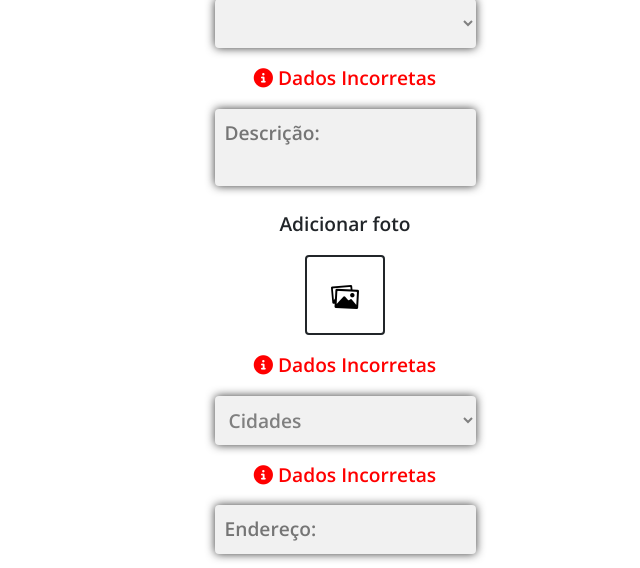
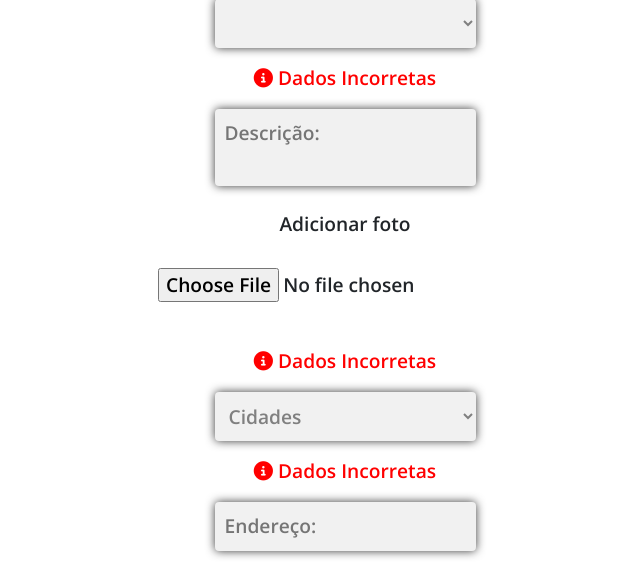
Before and after one commit to IagoAndrade16/ProVest, a PHP site: page /criar-curso.php in a window 1280 px wide. Shown: the part 807-1375 px from the top of the page, without its empty margins (295-935 px from the left). Run offline with PHP 8.4, Linux system fonts and the light colour scheme; the visitor is signed in with stand-in values (Sample User, id 1); lists and menus that the app fills with data are empty; some libraries are stand-ins or nearby versions.

Commit message:
criação da função inserir foto

```diff
--- a/html/criar-curso.php
+++ b/html/criar-curso.php
@@ -44,7 +44,7 @@ include("../php/verifica_login.php");
 
     <section class="flex-box">
         <center>
-            <form action="../php/criar-cursos.php" method="POST">
+            <form action="../php/criar-cursos.php" method="POST" enctype="multipart/form-data">
                 <div class="input">
                     <?php if (isset($_SESSION['nomeCursoV'])) : ?>
                         <p style="color: red;"><i class="fa fa-info-circle" aria-hidden="true" style="color:red"></i> Dados Incorretas</p>
@@ -131,13 +131,10 @@ include("../php/verifica_login.php");
 
                 <div>
                     <p>Adicionar foto</p>
-                    <a href="#">
-                        <div class="icone">
-                            <img src="../img/btn-add.png">
-                        </div>
-                    </a>
+                    <br>
+                    <input type="file" name="file">
                 </div>
-
+                <br>
                 <div class="input">
                     <?php if (isset($_SESSION['cidadeCursoV'])) : ?>
                         <p style="color: red;"><i class="fa fa-info-circle" aria-hidden="true" style="color:red"></i> Dados Incorretas</p>
@@ -181,7 +178,7 @@ include("../php/verifica_login.php");
                 </div>
                 <br>
                 <div class="btn">
-                    <button type="submit" class="btn btn-outline-dark">Criar</button>
+                    <button type="submit" name="criar" class="btn btn-outline-dark">Criar</button>
                 </div>
                 <br>
             </form>
```
